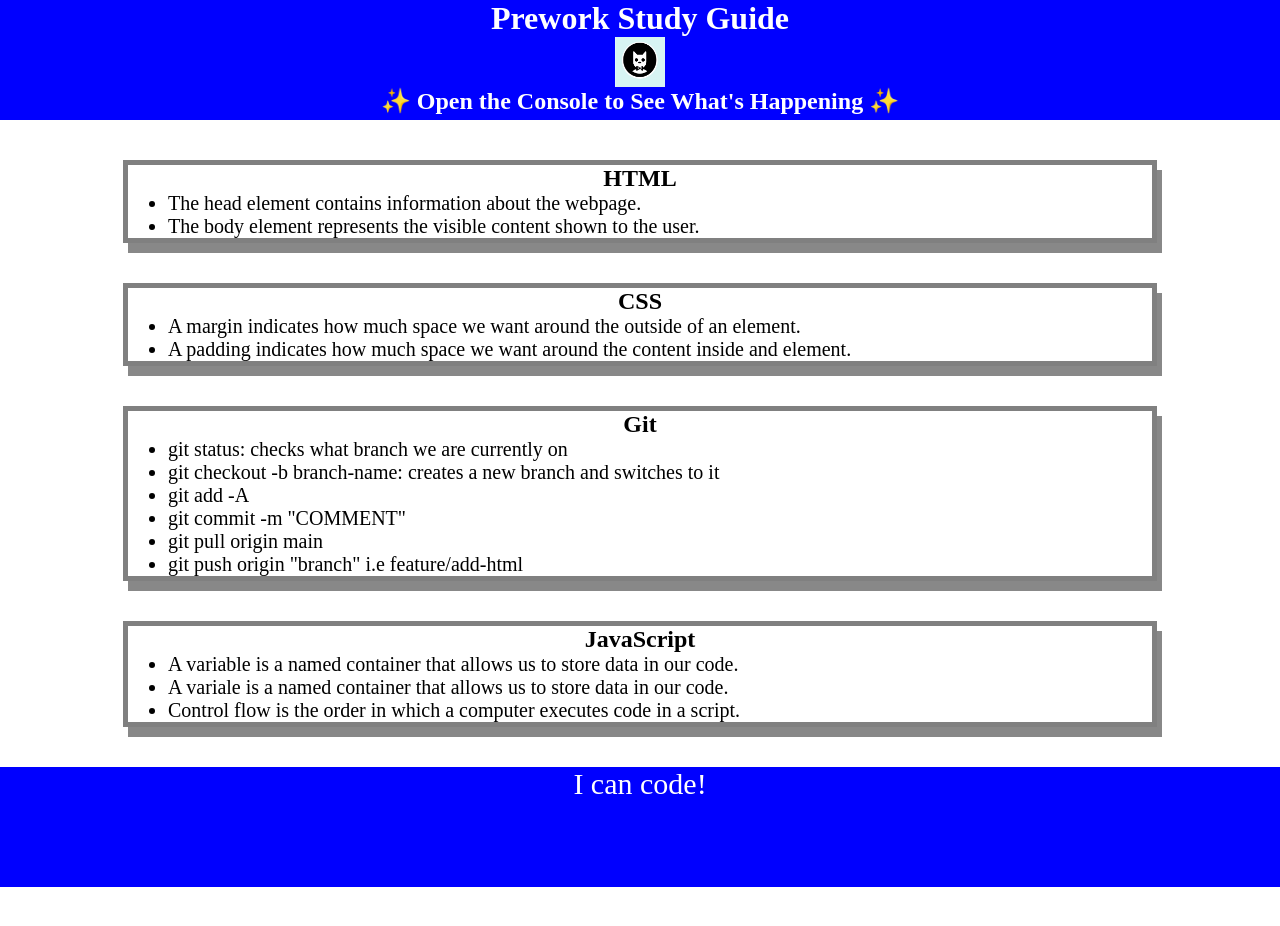
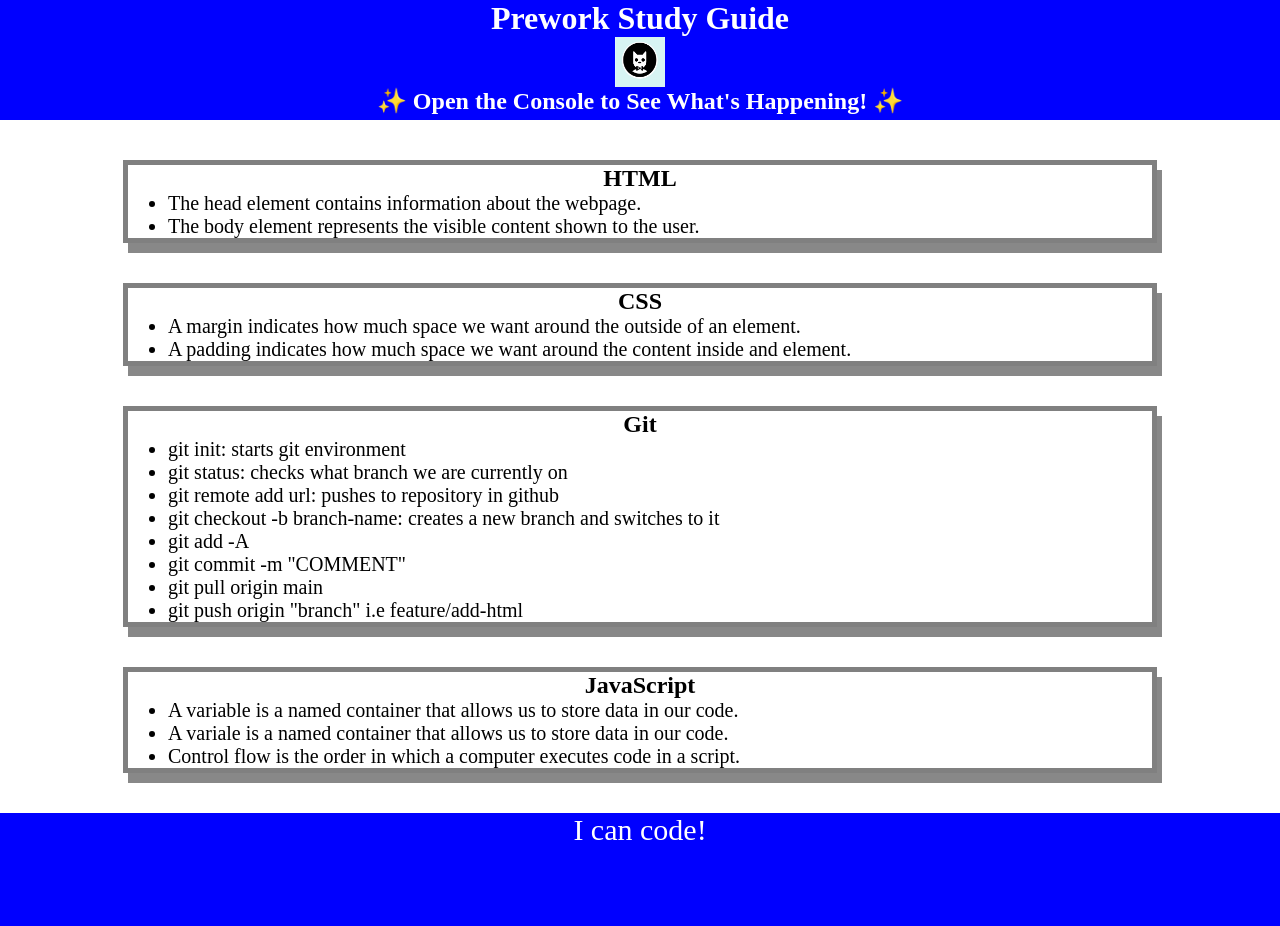
Before and after one commit to castwm/Prework-Study-Guide, a plain HTML site: page prework-study-guide/index.html in a window 1280 px wide. Before the commit the page ends 887 px from the top, so only its background shows below. Drawn offline with Linux system fonts and the light colour scheme.

Commit message:
git updates

```diff
--- a/prework-study-guide/index.html
+++ b/prework-study-guide/index.html
@@ -11,7 +11,7 @@
     <header id="top">
       <h1>Prework Study Guide</h1>
       <img src="./assets/bowtie-cat.png" alt="Profile image of cat wearing a bow tie." />
-      <h2>✨ Open the Console to See What's Happening ✨</h2>
+      <h2>✨ Open the Console to See What's Happening! ✨</h2>
     </header>
     <main>
       <!-- Student code goes here -->
@@ -34,7 +34,9 @@
       <section class="card" id="git-section">
         <h2>Git</h2>
         <ul>
+          <li>git init: starts git environment</li>
           <li>git status: checks what branch we are currently on</li>
+          <li>git remote add url: pushes to repository in github</li>
           <li>git checkout -b branch-name: creates a new branch and switches to it</li>
           <li>git add -A</li>
           <li>git commit -m "COMMENT"</li>
```
